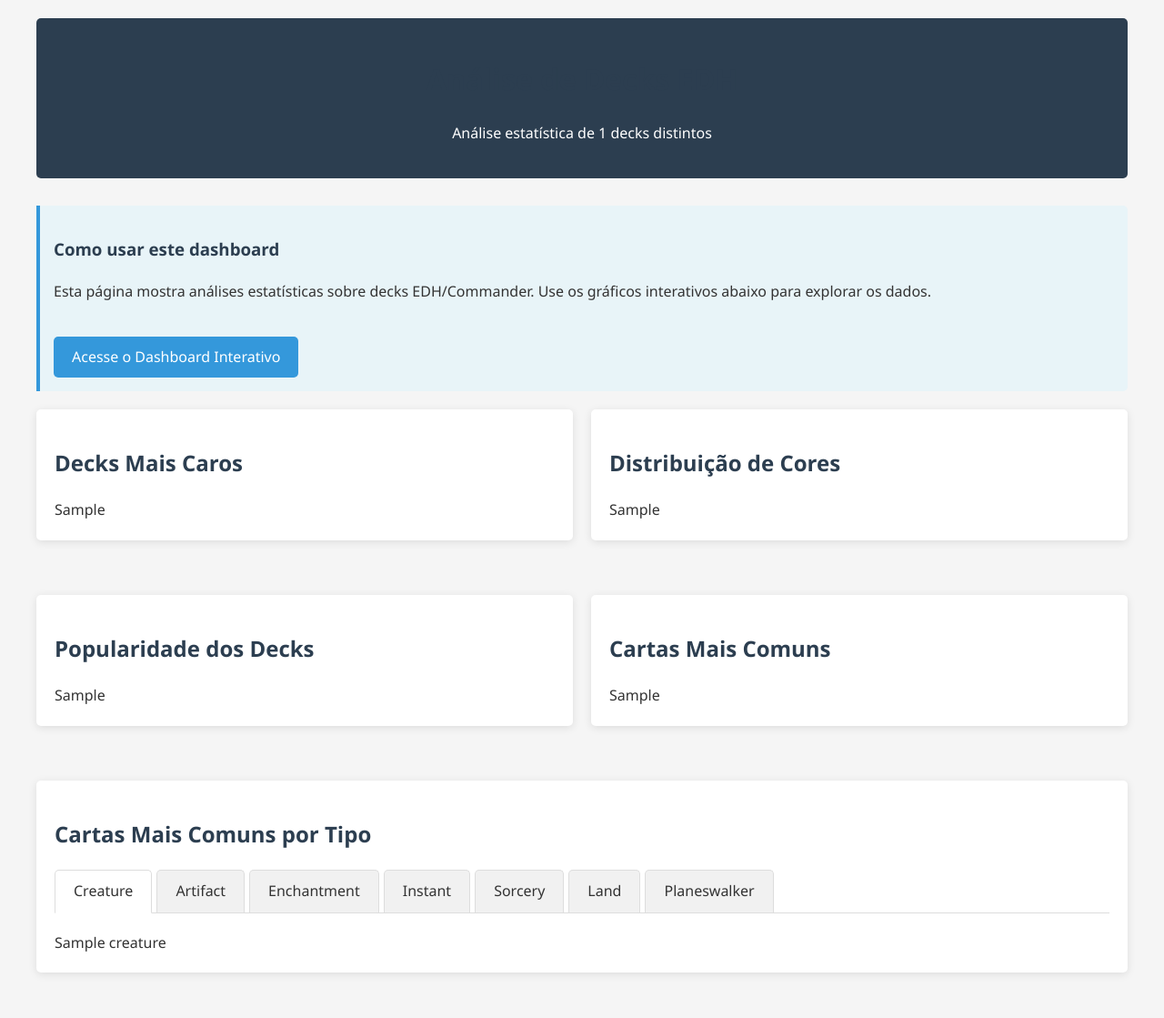
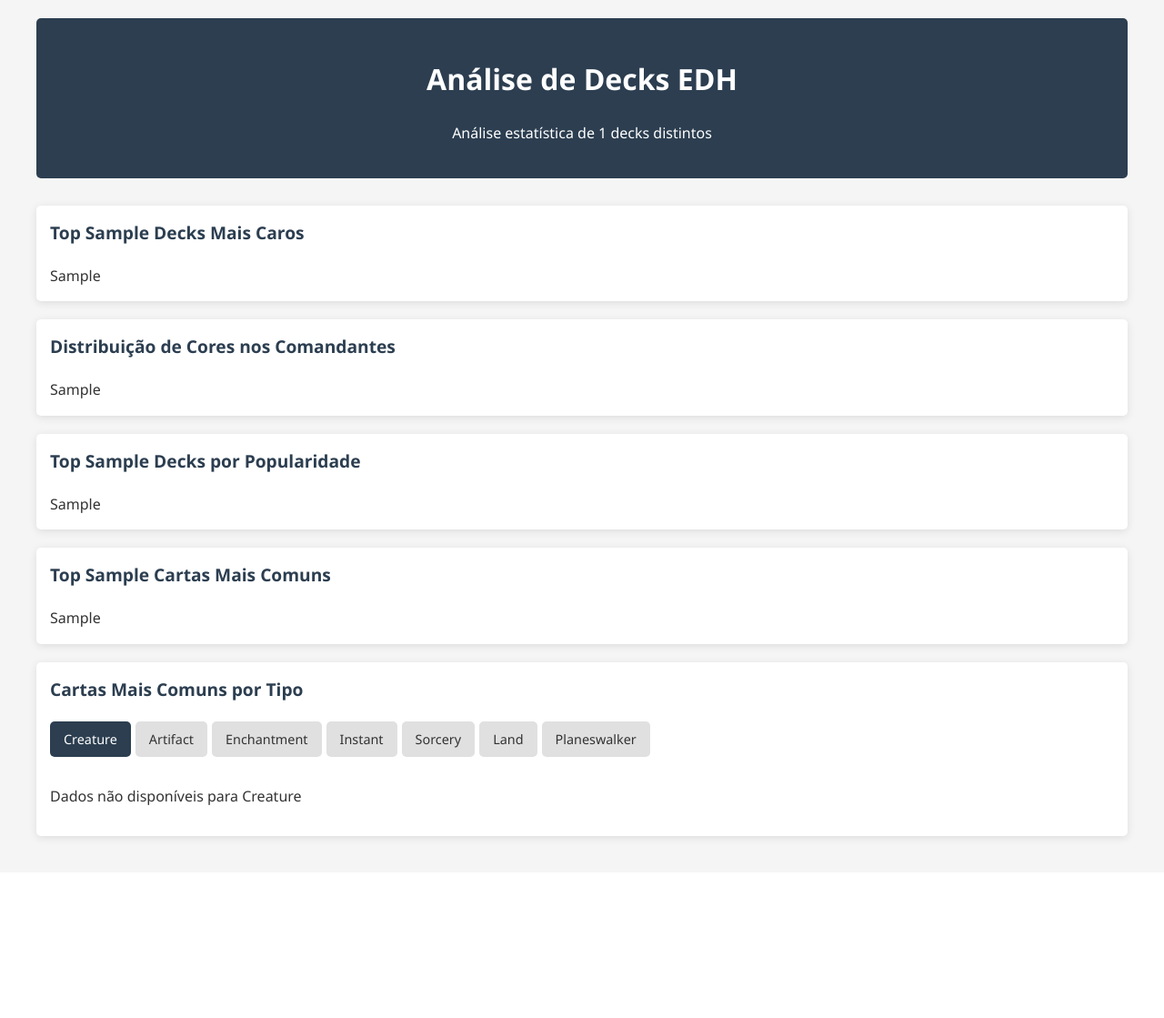
Before and after one commit to MatheusArguelho/KindredWars, a Flask app: template templates/index.html in a window 1280 px wide. Shown: the whole page at 91% size. After the commit the page ends 927 px from the top, so only its background shows below. Run offline with Flask 3, Linux system fonts and the light colour scheme; the template is opened without the code that fills it: most values are stand-ins (such as "Sample title", 1, 10 or a date in 2020); some libraries are stand-ins or nearby versions.

Commit message:
ULTIMO COMMIT

```diff
--- a/app.py
+++ b/app.py
@@ -1,7 +1,8 @@
 from flask import Flask, render_template
+import pandas as pd
 from data_processing.data_loader import load_and_preprocess_data
 from data_processing.data_analyzer import analyze_data
-from visualization.plot_creator import create_plots
+from visualization.plot_creator import create_plots, create_empty_plot
 from visualization.dashboard import create_dash_app
 
 # Configuração inicial
@@ -12,7 +13,7 @@
 # Carrega e processa dados
 df, df_sem_land = load_and_preprocess_data('todos_os_decks.csv')
 
-# Análise dos dados (agora passando 'tipos' como parâmetro)
+# Análise dos dados
 analysis_results = analyze_data(df, df_sem_land, tipos)
 
 # Cria gráficos
@@ -27,12 +28,24 @@
 def index():
     # Converte os gráficos para HTML
     graph_html = {
-        'preco_decks': plots['preco_decks'].to_html(full_html=False),
-        'cores_comandantes': plots['cores_comandantes'].to_html(full_html=False),
-        'cartas_comuns': plots['cartas_comuns'].to_html(full_html=False),
-        'edhrec_rank_decks': plots['edhrec_rank_decks'].to_html(full_html=False),
-        'tipo_graphs': {tipo: plots['tipos'][tipo].to_html(full_html=False) for tipo in tipos}
+        'graph_preco_decks': plots['preco_decks'].to_html(full_html=False, include_plotlyjs='cdn'),
+        'graph_cores_comandantes': plots['cores_comandantes'].to_html(full_html=False, include_plotlyjs='cdn'),
+        'graph_edhrec_rank_decks': plots['edhrec_rank_decks'].to_html(full_html=False, include_plotlyjs='cdn'),
+        'graph_cartas_comuns': plots['cartas_comuns'].to_html(full_html=False, include_plotlyjs='cdn'),
     }
+
+    # Adiciona gráficos por tipo se existirem
+    if 'tipos' in plots:
+        graph_html['tipo_graphs'] = {
+            tipo: plots['tipos'][tipo].to_html(full_html=False, include_plotlyjs='cdn')
+            for tipo in tipos if tipo in plots['tipos']
+        }
+    else:
+        graph_html['tipo_graphs'] = {
+            tipo: create_empty_plot(f"Dados não disponíveis para {tipo}").to_html(full_html=False,
+                                                                                  include_plotlyjs='cdn')
+            for tipo in tipos
+        }
 
     return render_template('index.html',
                            num_decks_distintos=analysis_results['num_decks_distintos'],
--- a/templates/index.html
+++ b/templates/index.html
@@ -4,7 +4,9 @@
     <meta charset="UTF-8">
     <meta name="viewport" content="width=device-width, initial-scale=1.0">
     <title>Análise de Decks EDH</title>
+    <script src="https://cdn.plot.ly/plotly-latest.min.js"></script>
     <style>
+        /* Estilos gerais da página */
         body {
             font-family: 'Segoe UI', Tahoma, Geneva, Verdana, sans-serif;
             line-height: 1.6;
@@ -14,9 +16,8 @@
             padding: 20px;
             background-color: #f5f5f5;
         }
-        h1, h2, h3 {
-            color: #2c3e50;
-        }
+
+        /* Cabeçalho */
         .header {
             background-color: #2c3e50;
             color: white;
@@ -25,149 +26,219 @@
             margin-bottom: 30px;
             text-align: center;
         }
-        .graph-container {
-            background-color: white;
-            border-radius: 5px;
-            box-shadow: 0 2px 10px rgba(0,0,0,0.1);
-            padding: 20px;
-            margin-bottom: 30px;
-        }
+
+        /* Layout dos gráficos em linhas */
         .graph-row {
             display: flex;
             flex-wrap: wrap;
             gap: 20px;
-            margin-bottom: 30px;
+            margin-bottom: 20px;
         }
-        .graph-col {
+
+        /* Container de cada gráfico */
+        .graph-container {
             flex: 1;
-            min-width: 300px;
+            min-width: 48%;
+            background-color: white;
+            border-radius: 5px;
+            box-shadow: 0 2px 10px rgba(0,0,0,0.1);
+            padding: 15px;
         }
-        .info-box {
-            background-color: #e8f4f8;
-            border-left: 4px solid #3498db;
-            padding: 15px;
-            margin-bottom: 20px;
-            border-radius: 0 5px 5px 0;
+
+        /* Container para gráficos que ocupam largura total */
+        .graph-container-wide {
+            flex: 100%;
         }
+
+        /* Título dos gráficos */
+        .graph-title {
+            margin-top: 0;
+            color: #2c3e50;
+            font-size: 1.2em;
+        }
+
+        /* Estilo das abas */
         .tabs {
             display: flex;
-            border-bottom: 1px solid #ddd;
-            margin-bottom: 20px;
+            flex-wrap: wrap;
+            gap: 5px;
+            margin-bottom: 15px;
         }
+
+        /* Estilo de cada aba individual */
         .tab {
-            padding: 10px 20px;
+            padding: 8px 15px;
             cursor: pointer;
-            background-color: #f1f1f1;
-            border: 1px solid #ddd;
-            border-bottom: none;
-            border-radius: 5px 5px 0 0;
-            margin-right: 5px;
+            background-color: #e0e0e0;
+            border-radius: 5px;
+            font-size: 0.9em;
+            transition: all 0.3s ease;
         }
+
+        /* Efeito hover nas abas */
+        .tab:hover {
+            background-color: #d0d0d0;
+        }
+
+        /* Estilo da aba ativa */
         .tab.active {
-            background-color: white;
-            border-bottom: 1px solid white;
-            margin-bottom: -1px;
+            background-color: #2c3e50;
+            color: white;
         }
+
+        /* Container do conteúdo das abas (inicialmente escondido) */
         .tab-content {
             display: none;
+            width: 100%;
         }
+
+        /* Conteúdo da aba ativa */
         .tab-content.active {
             display: block;
+            animation: fadeIn 0.5s;
         }
-        a.dashboard-link {
-            display: inline-block;
-            background-color: #3498db;
-            color: white;
-            padding: 10px 20px;
-            border-radius: 5px;
-            text-decoration: none;
-            margin-top: 20px;
-            transition: background-color 0.3s;
+
+        /* Container do gráfico Plotly */
+        .plot-container {
+            width: 100%;
+            overflow: hidden;
         }
-        a.dashboard-link:hover {
-            background-color: #2980b9;
+
+        /* Ajuste específico para os gráficos Plotly */
+        .plot-container .js-plotly-plot {
+            width: 100% !important;
+        }
+
+        /* Animação de transição entre abas */
+        @keyframes fadeIn {
+            from { opacity: 0; }
+            to { opacity: 1; }
+        }
+
+        /* Ajustes para dispositivos móveis */
+        @media (max-width: 768px) {
+            .graph-container {
+                min-width: 100%;
+            }
         }
     </style>
 </head>
 <body>
+    <!-- Cabeçalho da página -->
     <div class="header">
         <h1>Análise de Decks EDH</h1>
         <p>Análise estatística de {{ num_decks_distintos }} decks distintos</p>
     </div>
 
-    <div class="info-box">
-        <h3>Como usar este dashboard</h3>
-        <p>Esta página mostra análises estatísticas sobre decks EDH/Commander. Use os gráficos interativos abaixo para explorar os dados.</p>
-        <a href="/dashboard/" class="dashboard-link">Acesse o Dashboard Interativo</a>
-    </div>
-
     <!-- Primeira linha de gráficos -->
     <div class="graph-row">
-        <div class="graph-col">
-            <div class="graph-container">
-                <h2>Decks Mais Caros</h2>
-                {{ graph_preco_decks|safe }}
-            </div>
+        <!-- Gráfico: Decks mais caros -->
+        <div class="graph-container">
+            <h3 class="graph-title">Top {{ top_x }} Decks Mais Caros</h3>
+            {{ graph_preco_decks|safe }}
         </div>
-        <div class="graph-col">
-            <div class="graph-container">
-                <h2>Distribuição de Cores</h2>
-                {{ graph_cores_comandantes|safe }}
-            </div>
+
+        <!-- Gráfico: Distribuição de cores -->
+        <div class="graph-container">
+            <h3 class="graph-title">Distribuição de Cores nos Comandantes</h3>
+            {{ graph_cores_comandantes|safe }}
         </div>
     </div>
 
     <!-- Segunda linha de gráficos -->
     <div class="graph-row">
-        <div class="graph-col">
-            <div class="graph-container">
-                <h2>Popularidade dos Decks</h2>
-                {{ graph_edhrec_rank_decks|safe }}
+        <!-- Gráfico: Popularidade dos decks -->
+        <div class="graph-container">
+            <h3 class="graph-title">Top {{ top_x }} Decks por Popularidade</h3>
+            {{ graph_edhrec_rank_decks|safe }}
+        </div>
+
+        <!-- Gráfico: Cartas mais comuns -->
+        <div class="graph-container">
+            <h3 class="graph-title">Top {{ top_x }} Cartas Mais Comuns</h3>
+            {{ graph_cartas_comuns|safe }}
+        </div>
+    </div>
+
+    <!-- Seção de gráficos por tipo de carta -->
+    <div class="graph-row">
+        <div class="graph-container graph-container-wide">
+            <h3 class="graph-title">Cartas Mais Comuns por Tipo</h3>
+
+            <!-- Navegação por abas -->
+            <div class="tabs">
+                {% set tipos_abas = ['Creature', 'Artifact', 'Enchantment', 'Instant', 'Sorcery', 'Land', 'Planeswalker'] %}
+                {% for tipo in tipos_abas %}
+                    <div class="tab {% if loop.first %}active{% endif %}"
+                         onclick="openTab(event, '{{ tipo }}')">
+                        {{ tipo }}
+                    </div>
+                {% endfor %}
             </div>
-        </div>
-        <div class="graph-col">
-            <div class="graph-container">
-                <h2>Cartas Mais Comuns</h2>
-                {{ graph_cartas_comuns|safe }}
+
+            <!-- Conteúdo das abas -->
+            <div class="tab-contents">
+                {% for tipo in tipos_abas %}
+                    <div id="{{ tipo }}" class="tab-content {% if loop.first %}active{% endif %}">
+                        <div class="plot-container">
+                            {% if tipo in tipo_graphs %}
+                                {{ tipo_graphs[tipo]|safe }}
+                            {% else %}
+                                <p>Dados não disponíveis para {{ tipo }}</p>
+                            {% endif %}
+                        </div>
+                    </div>
+                {% endfor %}
             </div>
         </div>
     </div>
 
-    <!-- Gráficos por tipo de carta -->
-    <div class="graph-container">
-        <h2>Cartas Mais Comuns por Tipo</h2>
+    <script>
+        // Função para trocar entre abas
+        function openTab(evt, tabName) {
+            // Esconde todos os conteúdos de abas
+            const tabContents = document.querySelectorAll(".tab-content");
+            tabContents.forEach(content => {
+                content.classList.remove("active");
+            });
 
-        <div class="tabs">
-            {% for tipo in ['Creature', 'Artifact', 'Enchantment', 'Instant', 'Sorcery', 'Land', 'Planeswalker'] %}
-                <div class="tab {% if loop.first %}active{% endif %}" onclick="openTab(event, '{{ tipo }}')">{{ tipo }}</div>
-            {% endfor %}
-        </div>
+            // Remove a classe 'active' de todas as abas
+            const tabs = document.querySelectorAll(".tab");
+            tabs.forEach(tab => {
+                tab.classList.remove("active");
+            });
 
-        {% for tipo in ['Creature', 'Artifact', 'Enchantment', 'Instant', 'Sorcery', 'Land', 'Planeswalker'] %}
-            <div id="{{ tipo }}" class="tab-content {% if loop.first %}active{% endif %}">
-                {{ tipo_graphs[tipo]|safe }}
-            </div>
-        {% endfor %}
-    </div>
-
-    <script>
-        function openTab(evt, tabName) {
-            // Esconde todos os conteúdos de tab
-            const tabContents = document.getElementsByClassName("tab-content");
-            for (let i = 0; i < tabContents.length; i++) {
-                tabContents[i].classList.remove("active");
-            }
-
-            // Remove a classe active de todas as tabs
-            const tabs = document.getElementsByClassName("tab");
-            for (let i = 0; i < tabs.length; i++) {
-                tabs[i].classList.remove("active");
-            }
-
-            // Mostra a tab atual e adiciona a classe active
+            // Mostra o conteúdo da aba selecionada
             document.getElementById(tabName).classList.add("active");
             evt.currentTarget.classList.add("active");
+
+            // Redesenha os gráficos após a troca de aba
+            setTimeout(() => {
+                window.dispatchEvent(new Event('resize'));
+            }, 100);
         }
+
+        // Configurações quando a página carrega
+        document.addEventListener('DOMContentLoaded', function() {
+            // Redimensiona todos os gráficos após o carregamento
+            setTimeout(() => {
+                window.dispatchEvent(new Event('resize'));
+            }, 500);
+
+            // Função para redimensionar gráficos Plotly
+            const updateGraphs = () => {
+                document.querySelectorAll('.js-plotly-plot').forEach(plot => {
+                    Plotly.Plots.resize(plot);
+                });
+            };
+
+            // Observa mudanças na página para redimensionar gráficos
+            const observer = new MutationObserver(updateGraphs);
+            observer.observe(document.body, {
+                childList: true,
+                subtree: true
+            });
+        });
     </script>
 </body>
 </html>
--- a/visualization/dashboard.py
+++ b/visualization/dashboard.py
@@ -2,6 +2,8 @@
 from dash.dependencies import Input, Output
 import plotly.express as px
 import dash
+import pandas as pd
+
 
 def create_dash_app(server, df, tipos):
     """Cria e configura a aplicação Dash."""
```
Also changed, not shown: data_processing/data_analyzer.py (+36 -29 lines), data_processing/data_loader.py (+40 -10 lines), visualization/plot_creator.py (+116 -78 lines).
